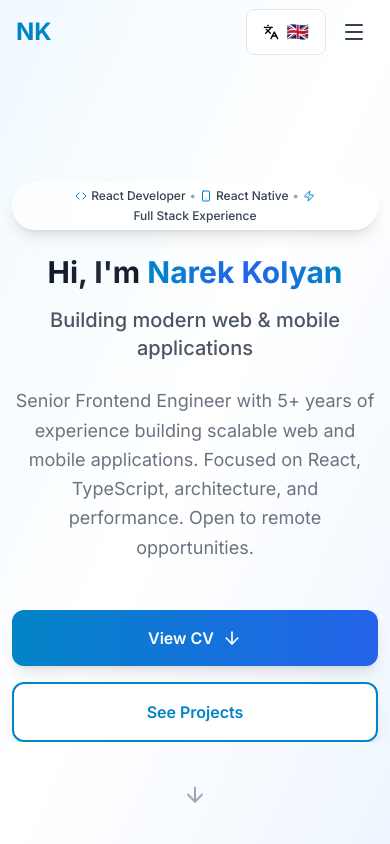
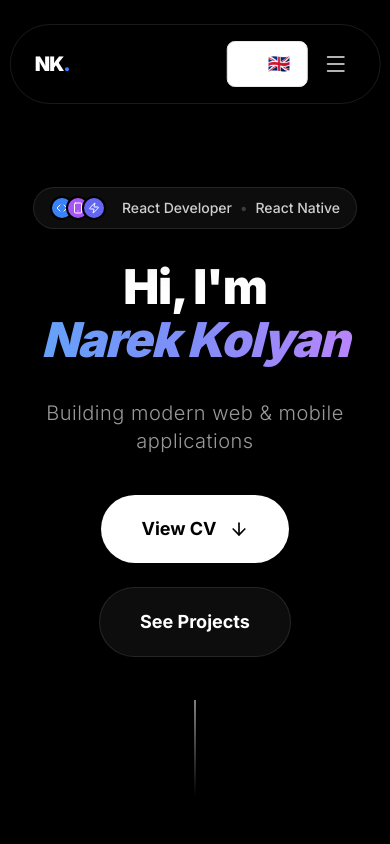
Before and after one commit to narek941/narek-qolyan-cv, a Next.js app: page / in a window 390 px wide. Shown: the top 844 px of the page. Built offline with nearby package versions, Linux system fonts and the light colour scheme.

Commit message:
design: redesign portfolio to match expo.dev aesthetics
- Implement solid dark theme with radial gradients
- Update typography to bold, tracking-tight Inter
- Add floating glassmorphic navigation bar
- Modernize cards with zinc-900/50 glass style
- Update Hero section with massive typography

```diff
--- a/src/app/globals.css
+++ b/src/app/globals.css
@@ -3,38 +3,30 @@
 @tailwind utilities;
 
 :root {
-  --foreground-rgb: 0, 0, 0;
-  --background-start-rgb: 255, 255, 255;
-  --background-end-rgb: 255, 255, 255;
-}
-
-@media (prefers-color-scheme: dark) {
-  :root {
-    --foreground-rgb: 255, 255, 255;
-    --background-start-rgb: 15, 23, 42;
-    --background-end-rgb: 15, 23, 42;
-  }
-}
-
-html,
-body {
-  overflow-x: hidden;
-  max-width: 100vw;
+  --foreground-rgb: 255, 255, 255;
+  --background-start-rgb: 0, 0, 0;
+  --background-end-rgb: 0, 0, 0;
 }
 
 body {
   color: rgb(var(--foreground-rgb));
-  background: linear-gradient(
-      to bottom,
-      transparent,
-      rgb(var(--background-end-rgb))
-    )
-    rgb(var(--background-start-rgb));
+  background-color: black;
+  font-family: 'Inter', system-ui, sans-serif;
+  -webkit-font-smoothing: antialiased;
+  -moz-osx-font-smoothing: grayscale;
+}
+
+html {
+  scroll-behavior: smooth;
+  background-color: black;
 }
 
 @layer utilities {
   .text-balance {
     text-wrap: balance;
+  }
+  .glass {
+    @apply bg-white/5 backdrop-blur-xl border border-white/10;
   }
 }
 
--- a/src/components/Footer.tsx
+++ b/src/components/Footer.tsx
@@ -7,106 +7,57 @@ export const Footer = () => {
   const { t } = useLanguage();
 
   return (
-    <footer className="bg-gray-900 dark:bg-slate-950 text-white py-12 px-4 sm:px-6 lg:px-8">
-      <div className="max-w-7xl mx-auto">
-        <div className="grid md:grid-cols-3 gap-8 mb-8">
-          <div>
-            <h3 className="text-xl font-bold mb-4">Narek Kolyan</h3>
-            <p className="text-gray-400">{t("footer.description")}</p>
+    <footer className="bg-black text-white py-24 px-4 sm:px-6 lg:px-8 border-t border-white/5 relative overflow-hidden">
+      <div className="absolute top-0 left-1/2 -translate-x-1/2 w-full h-px bg-gradient-to-r from-transparent via-white/10 to-transparent" />
+
+      <div className="max-w-7xl mx-auto relative z-10">
+        <div className="grid md:grid-cols-4 gap-12 mb-16">
+          <div className="md:col-span-2">
+            <h3 className="text-3xl font-black mb-6 tracking-tighter">NK<span className="text-blue-500">.</span></h3>
+            <p className="text-white/40 text-lg leading-relaxed max-w-sm">{t("footer.description")}</p>
           </div>
           <div>
-            <h3 className="text-xl font-bold mb-4">{t("footer.quickLinks")}</h3>
-            <ul className="space-y-2 text-gray-400">
+            <h4 className="text-xs font-bold uppercase tracking-widest text-white/20 mb-8">{t("footer.quickLinks")}</h4>
+            <ul className="space-y-4">
+              {["home", "cv", "skills", "projects", "game"].map((item) => (
+                <li key={item}>
+                  <a href={`#${item}`} className="text-white/50 hover:text-white transition-colors text-sm font-medium">
+                    {t(`nav.${item}`)}
+                  </a>
+                </li>
+              ))}
+            </ul>
+          </div>
+          <div>
+            <h4 className="text-xs font-bold uppercase tracking-widest text-white/20 mb-8">{t("footer.connect")}</h4>
+            <ul className="space-y-4">
               <li>
-                <a href="#home" className="hover:text-white transition-colors">
-                  {t("nav.home")}
+                <a href={cvData.personalInfo.github} target="_blank" rel="noopener noreferrer" className="text-white/50 hover:text-white transition-colors text-sm font-medium flex items-center gap-2">
+                  Github
                 </a>
               </li>
               <li>
-                <a href="#cv" className="hover:text-white transition-colors">
-                  {t("nav.cv")}
+                <a href={cvData.personalInfo.linkedin} target="_blank" rel="noopener noreferrer" className="text-white/50 hover:text-white transition-colors text-sm font-medium flex items-center gap-2">
+                  LinkedIn
                 </a>
               </li>
               <li>
-                <a
-                  href="#skills"
-                  className="hover:text-white transition-colors"
-                >
-                  {t("nav.skills")}
-                </a>
-              </li>
-              <li>
-                <a
-                  href="#projects"
-                  className="hover:text-white transition-colors"
-                >
-                  {t("nav.projects")}
-                </a>
-              </li>
-              <li>
-                <a href="#game" className="hover:text-white transition-colors">
-                  {t("nav.game")}
-                </a>
-              </li>
-            </ul>
-          </div>
-          <div>
-            <h3 className="text-xl font-bold mb-4">{t("footer.connect")}</h3>
-            <ul className="space-y-2 text-gray-400">
-              <li>
-                <a
-                  href={cvData.personalInfo.github}
-                  target="_blank"
-                  rel="noopener noreferrer"
-                  className="hover:text-white transition-colors"
-                >
-                  {t("cv.github")}
-                </a>
-              </li>
-              <li>
-                <a
-                  href={cvData.personalInfo.medium}
-                  target="_blank"
-                  rel="noopener noreferrer"
-                  className="hover:text-white transition-colors"
-                >
-                  {t("cv.medium")}
-                </a>
-              </li>
-              <li>
-                <a
-                  href={cvData.personalInfo.linkedin}
-                  target="_blank"
-                  rel="noopener noreferrer"
-                  className="hover:text-white transition-colors"
-                >
-                  {t("cv.linkedin")}
-                </a>
-              </li>
-              <li>
-                <a
-                  href={`mailto:${cvData.personalInfo.email}`}
-                  className="hover:text-white transition-colors"
-                >
+                <a href={`mailto:${cvData.personalInfo.email}`} className="text-white/50 hover:text-white transition-colors text-sm font-medium">
                   {cvData.personalInfo.email}
-                </a>
-              </li>
-              <li>
-                <a
-                  href={`tel:${cvData.personalInfo.phone.replace(/\s/g, "")}`}
-                  className="hover:text-white transition-colors"
-                >
-                  {cvData.personalInfo.phone}
                 </a>
               </li>
             </ul>
           </div>
         </div>
-        <div className="border-t border-gray-800 pt-8 text-center text-gray-400">
-          <p>
-            &copy; {new Date().getFullYear()} Narek Kolyan. {t("footer.rights")}
-            .
+        <div className="pt-12 border-t border-white/5 flex flex-col md:flex-row justify-between items-center gap-6">
+          <p className="text-white/20 text-xs font-medium tracking-widest uppercase">
+            &copy; {new Date().getFullYear()} Narek Kolyan. {t("footer.rights")}.
           </p>
+          <div className="flex gap-6">
+            <div className="w-8 h-8 rounded-full bg-white/5 border border-white/10 flex items-center justify-center text-white/20 hover:text-white/60 transition-all cursor-pointer">
+              <span className="text-[10px] font-bold">NK</span>
+            </div>
+          </div>
         </div>
       </div>
     </footer>
--- a/src/components/Hero.tsx
+++ b/src/components/Hero.tsx
@@ -8,11 +8,13 @@ import type { HeroProps } from "@/types/components.types";
 export const Hero = ({ onGetStarted }: HeroProps) => {
   const { t } = useLanguage();
   return (
-    <div className="min-h-screen flex items-center justify-center relative overflow-hidden bg-gradient-to-br from-primary-50 via-white to-blue-50 dark:from-slate-950 dark:via-slate-900 dark:to-slate-950">
-      <div className="absolute inset-0 bg-grid-slate-100 dark:bg-grid-slate-800 [mask-image:linear-gradient(0deg,white,rgba(255,255,255,0.6))] -z-10" />
-      <div className="absolute top-0 left-1/2 -translate-x-1/2 w-[500px] h-[500px] bg-primary-200 dark:bg-primary-900/20 rounded-full blur-3xl opacity-20 -z-10" />
+    <div className="min-h-screen flex items-center justify-center relative overflow-hidden bg-black">
+      {/* Expo-style vibrant radial gradients */}
+      <div className="absolute top-[-10%] left-[-10%] w-[60%] h-[60%] bg-blue-600/20 rounded-full blur-[120px] -z-10" />
+      <div className="absolute bottom-[-10%] right-[-10%] w-[60%] h-[60%] bg-purple-600/20 rounded-full blur-[120px] -z-10" />
+      <div className="absolute top-[20%] right-[10%] w-[30%] h-[30%] bg-indigo-600/10 rounded-full blur-[100px] -z-10" />
 
-      <div className="max-w-5xl mx-auto px-3 sm:px-4 lg:px-8 text-center relative z-10 pt-20 sm:pt-0 overflow-x-hidden">
+      <div className="max-w-6xl mx-auto px-4 sm:px-6 lg:px-8 text-center relative z-10 py-20">
         <motion.div
           initial={{ opacity: 0, y: 30 }}
           animate={{ opacity: 1, y: 0 }}
@@ -22,27 +24,29 @@ export const Hero = ({ onGetStarted }: HeroProps) => {
             initial={{ opacity: 0, scale: 0.9 }}
             animate={{ opacity: 1, scale: 1 }}
             transition={{ duration: 0.6, delay: 0.2 }}
-            className="inline-flex items-center gap-1 sm:gap-2 px-2 sm:px-4 py-1.5 sm:py-2 bg-white/80 dark:bg-slate-800/80 backdrop-blur-sm rounded-full text-xs sm:text-sm font-medium text-gray-700 dark:text-gray-300 mb-6 sm:mb-8 shadow-lg flex-wrap justify-center"
+            className="inline-flex items-center gap-2 px-4 py-2 bg-white/5 backdrop-blur-md border border-white/10 rounded-full text-sm font-medium text-white/80 mb-8 shadow-2xl"
           >
-            <Code className="w-3 h-3 sm:w-4 sm:h-4 text-primary-600 dark:text-primary-400" />
-            <span className="whitespace-nowrap">{t("hero.badge.react")}</span>
-            <span className="text-gray-400">•</span>
-            <Smartphone className="w-3 h-3 sm:w-4 sm:h-4 text-primary-600 dark:text-primary-400" />
-            <span className="whitespace-nowrap">
-              {t("hero.badge.reactNative")}
-            </span>
-            <span className="text-gray-400">•</span>
-            <Zap className="w-3 h-3 sm:w-4 sm:h-4 text-primary-600 dark:text-primary-400" />
-            <span className="whitespace-nowrap">
-              {t("hero.badge.fullStack")}
-            </span>
+            <div className="flex -space-x-2 mr-2">
+              <div className="w-6 h-6 rounded-full bg-blue-500 flex items-center justify-center border-2 border-black">
+                <Code className="w-3 h-3 text-white" />
+              </div>
+              <div className="w-6 h-6 rounded-full bg-purple-500 flex items-center justify-center border-2 border-black">
+                <Smartphone className="w-3 h-3 text-white" />
+              </div>
+              <div className="w-6 h-6 rounded-full bg-indigo-500 flex items-center justify-center border-2 border-black">
+                <Zap className="w-3 h-3 text-white" />
+              </div>
+            </div>
+            <span>{t("hero.badge.react")}</span>
+            <span className="text-white/20">•</span>
+            <span>{t("hero.badge.reactNative")}</span>
           </motion.div>
 
-          <h1 className="text-3xl sm:text-4xl md:text-6xl lg:text-8xl font-bold mb-4 sm:mb-6 break-words px-2">
-            <span className="bg-gradient-to-r from-gray-900 via-gray-800 to-gray-900 dark:from-white dark:via-gray-200 dark:to-white bg-clip-text text-transparent">
-              {t("hero.title")}{" "}
+          <h1 className="text-5xl sm:text-6xl md:text-8xl lg:text-9xl font-black mb-8 leading-[1.1] tracking-tight">
+            <span className="block text-white">
+              {t("hero.title")}
             </span>
-            <span className="bg-gradient-to-r from-primary-600 via-blue-600 to-primary-600 dark:from-primary-400 dark:via-blue-400 dark:to-primary-400 bg-clip-text text-transparent">
+            <span className="block bg-gradient-to-r from-blue-400 via-indigo-400 to-purple-400 bg-clip-text text-transparent italic">
               Narek Kolyan
             </span>
           </h1>
@@ -51,45 +55,35 @@ export const Hero = ({ onGetStarted }: HeroProps) => {
             initial={{ opacity: 0 }}
             animate={{ opacity: 1 }}
             transition={{ delay: 0.4 }}
-            className="text-xl md:text-2xl text-gray-600 dark:text-gray-300 mb-6 font-medium"
+            className="text-xl md:text-3xl text-white/60 mb-10 font-light tracking-wide max-w-4xl mx-auto"
           >
             {t("hero.subtitle")}
-          </motion.p>
-
-          <motion.p
-            initial={{ opacity: 0 }}
-            animate={{ opacity: 1 }}
-            transition={{ delay: 0.6 }}
-            className={`text-gray-500 dark:text-gray-400 mb-12 max-w-3xl mx-auto leading-relaxed ${
-              t("cv.bio").length < 200 ? "text-lg" : "text-base"
-            }`}
-          >
-            {t("cv.bio")}
           </motion.p>
 
           <motion.div
             initial={{ opacity: 0, y: 20 }}
             animate={{ opacity: 1, y: 0 }}
             transition={{ delay: 0.8 }}
-            className="flex flex-col sm:flex-row gap-4 justify-center"
+            className="flex flex-col sm:flex-row gap-6 justify-center items-center"
           >
             <motion.button
-              whileHover={{ scale: 1.05 }}
-              whileTap={{ scale: 0.95 }}
+              whileHover={{ scale: 1.02 }}
+              whileTap={{ scale: 0.98 }}
               onClick={onGetStarted}
-              className="px-8 py-4 bg-gradient-to-r from-primary-600 to-blue-600 text-white rounded-xl font-semibold shadow-lg hover:shadow-xl transition-all duration-300 flex items-center justify-center gap-2"
+              className="group relative px-10 py-5 bg-white text-black rounded-full font-bold text-lg shadow-2xl hover:shadow-white/10 transition-all duration-300 flex items-center gap-3 overflow-hidden"
             >
+              <div className="absolute inset-0 bg-gradient-to-r from-blue-400 to-purple-400 opacity-0 group-hover:opacity-10 transition-opacity" />
               {t("hero.viewCv")}
-              <ArrowDown className="w-5 h-5" />
+              <ArrowDown className="w-5 h-5 group-hover:translate-y-1 transition-transform" />
             </motion.button>
             <motion.button
-              whileHover={{ scale: 1.05 }}
-              whileTap={{ scale: 0.95 }}
+              whileHover={{ scale: 1.02 }}
+              whileTap={{ scale: 0.98 }}
               onClick={() => {
                 const element = document.getElementById("projects");
                 element?.scrollIntoView({ behavior: "smooth" });
               }}
-              className="px-8 py-4 bg-white dark:bg-slate-800 text-primary-600 dark:text-primary-400 border-2 border-primary-600 dark:border-primary-400 rounded-xl font-semibold hover:bg-primary-50 dark:hover:bg-slate-700 transition-all duration-300 shadow-lg hover:shadow-xl"
+              className="px-10 py-5 bg-white/5 hover:bg-white/10 text-white border border-white/10 rounded-full font-bold text-lg backdrop-blur-sm transition-all duration-300"
             >
               {t("hero.seeProjects")}
             </motion.button>
@@ -100,15 +94,10 @@ export const Hero = ({ onGetStarted }: HeroProps) => {
       <motion.div
         initial={{ opacity: 0 }}
         animate={{ opacity: 1 }}
-        transition={{
-          delay: 1,
-          repeat: Infinity,
-          repeatType: "reverse",
-          duration: 2,
-        }}
-        className="absolute bottom-8 left-1/2 -translate-x-1/2"
+        transition={{ delay: 1.2, duration: 1 }}
+        className="absolute bottom-12 left-1/2 -translate-x-1/2 opacity-20"
       >
-        <ArrowDown className="w-6 h-6 text-gray-400 animate-bounce" />
+        <div className="w-[1px] h-24 bg-gradient-to-b from-white to-transparent" />
       </motion.div>
     </div>
   );
--- a/src/components/Navigation.tsx
+++ b/src/components/Navigation.tsx
@@ -35,36 +35,37 @@ export const Navigation = ({ activeSection, onNavigate }: NavigationProps) => {
 
   return (
     <nav
-      className={`fixed top-0 left-0 right-0 z-50 transition-all duration-300 ${
+      className={`fixed top-6 left-1/2 -translate-x-1/2 z-50 transition-all duration-500 w-[95%] max-w-4xl rounded-full border border-white/10 ${
         scrolled
-          ? "bg-white/90 dark:bg-slate-900/90 backdrop-blur-md shadow-lg"
-          : "bg-transparent"
+          ? "bg-black/40 backdrop-blur-2xl shadow-[0_0_50px_-12px_rgba(255,255,255,0.1)] py-2"
+          : "bg-transparent py-4"
       }`}
     >
-      <div className="max-w-7xl mx-auto px-4 sm:px-6 lg:px-8">
-        <div className="flex justify-between items-center h-16">
+      <div className="px-6">
+        <div className="flex justify-between items-center">
           <div className="flex-shrink-0">
             <button
               onClick={() => handleNavClick("home")}
-              className="text-2xl font-bold text-primary-600 dark:text-primary-400"
+              className="text-xl font-black text-white tracking-tighter"
             >
-              NK
+              NK<span className="text-blue-500">.</span>
             </button>
           </div>
-          <div className="hidden md:flex items-center space-x-4 lg:space-x-6">
+          <div className="hidden md:flex items-center space-x-1 lg:space-x-2">
             {navItems.map((item) => (
               <button
                 key={item.id}
                 onClick={() => handleNavClick(item.id)}
-                className={`px-2 lg:px-3 py-2 rounded-md text-xs sm:text-sm font-medium transition-colors whitespace-nowrap ${
+                className={`px-4 py-2 rounded-full text-xs font-bold transition-all duration-300 uppercase tracking-widest ${
                   activeSection === item.id
-                    ? "text-primary-600 dark:text-primary-400 bg-primary-50 dark:bg-primary-900/20"
-                    : "text-gray-700 dark:text-gray-300 hover:text-primary-600 dark:hover:text-primary-400"
+                    ? "text-white bg-white/10"
+                    : "text-white/50 hover:text-white hover:bg-white/5"
                 }`}
               >
                 {item.label}
               </button>
             ))}
+            <div className="w-px h-4 bg-white/10 mx-2" />
             <LanguageSwitcher
               currentLocale={locale}
               onLanguageChange={setLocale}
@@ -77,7 +78,7 @@ export const Navigation = ({ activeSection, onNavigate }: NavigationProps) => {
             />
             <button
               onClick={() => setMobileMenuOpen(!mobileMenuOpen)}
-              className="p-2 text-gray-700 dark:text-gray-300 hover:text-primary-600 dark:hover:text-primary-400 transition-colors"
+              className="p-2 text-white/70 hover:text-white transition-colors"
               aria-label="Toggle menu"
             >
               {mobileMenuOpen ? (
@@ -102,11 +103,11 @@ export const Navigation = ({ activeSection, onNavigate }: NavigationProps) => {
               onClick={() => setMobileMenuOpen(false)}
             />
             <motion.div
-              initial={{ opacity: 0, x: "100%" }}
-              animate={{ opacity: 1, x: 0 }}
-              exit={{ opacity: 0, x: "100%" }}
-              transition={{ duration: 0.3 }}
-              className="fixed top-16 right-0 bottom-0 w-64 bg-white dark:bg-slate-900 shadow-xl z-50 md:hidden overflow-y-auto"
+              initial={{ opacity: 0, scale: 0.95 }}
+              animate={{ opacity: 1, scale: 1 }}
+              exit={{ opacity: 0, scale: 0.95 }}
+              transition={{ duration: 0.2 }}
+              className="fixed top-24 left-1/2 -translate-x-1/2 w-[90%] max-w-sm bg-zinc-900/90 backdrop-blur-2xl border border-white/10 rounded-3xl shadow-2xl z-50 md:hidden overflow-hidden"
               onClick={(e) => e.stopPropagation()}
             >
               <div className="flex flex-col p-4 space-y-2">
@@ -114,10 +115,10 @@ export const Navigation = ({ activeSection, onNavigate }: NavigationProps) => {
                   <button
                     key={item.id}
                     onClick={() => handleNavClick(item.id)}
-                    className={`px-4 py-3 rounded-lg text-left font-medium transition-colors ${
+                    className={`px-6 py-4 rounded-2xl text-left font-bold tracking-widest uppercase text-xs transition-all ${
                       activeSection === item.id
-                        ? "text-primary-600 dark:text-primary-400 bg-primary-50 dark:bg-primary-900/20"
-                        : "text-gray-700 dark:text-gray-300 hover:bg-gray-100 dark:hover:bg-slate-800"
+                        ? "text-white bg-white/10"
+                        : "text-white/50 hover:bg-white/5 hover:text-white"
                     }`}
                   >
                     {item.label}
--- a/tailwind.config.ts
+++ b/tailwind.config.ts
@@ -21,6 +21,13 @@ const config: Config = {
           800: '#075985',
           900: '#0c4a6e',
         },
+        zinc: {
+          950: '#09090b',
+        }
+      },
+      backgroundImage: {
+        'gradient-radial': 'radial-gradient(var(--tw-gradient-stops))',
+        'gradient-conic': 'conic-gradient(from 180deg at 50% 50%, var(--tw-gradient-stops))',
       },
     },
   },
```
Also changed, not shown: src/components/CVSection.tsx (+13 -18 lines), src/components/ProjectsShowcase.tsx (+35 -81 lines), src/components/SkillsSection.tsx (+20 -19 lines).
